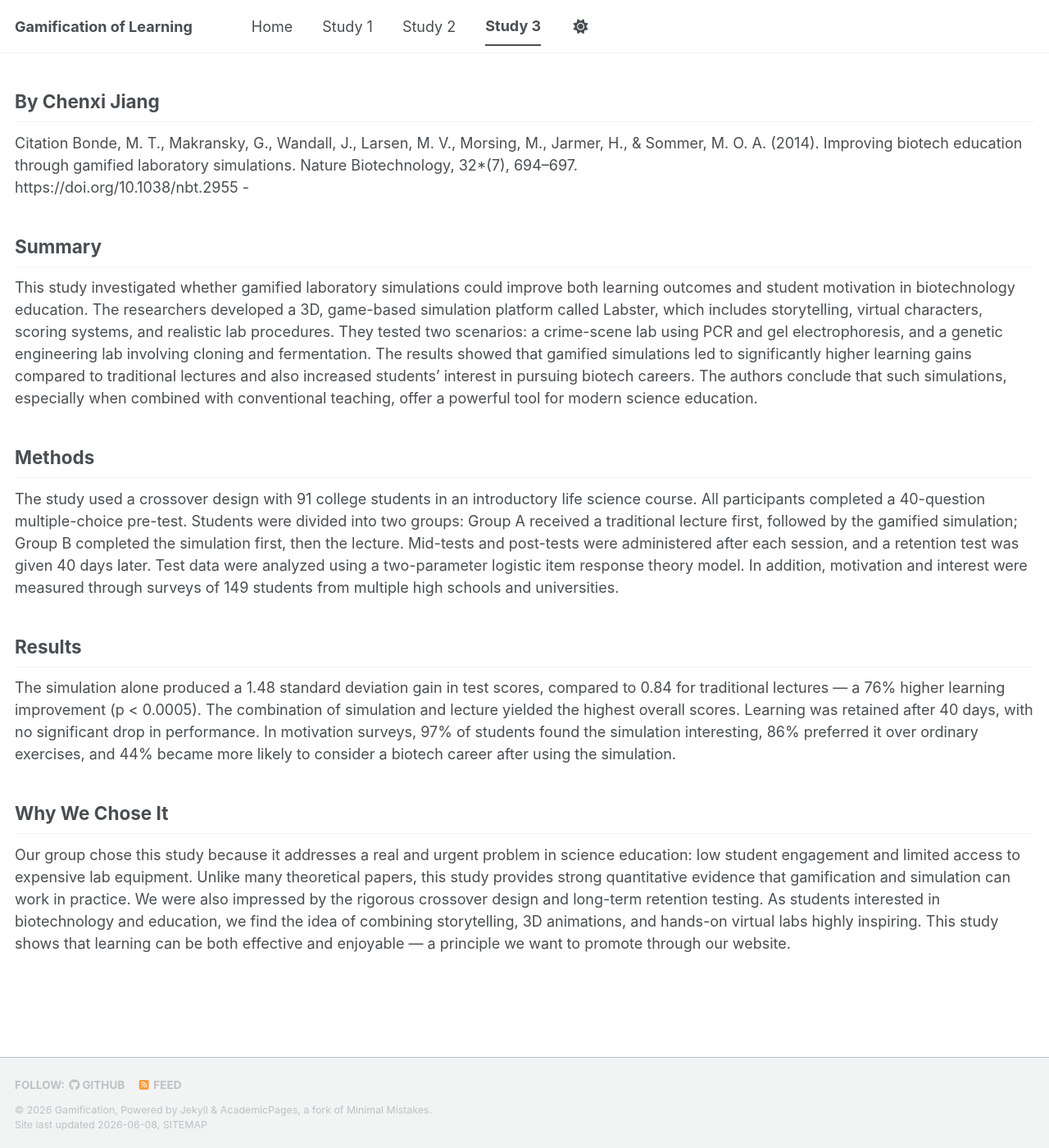
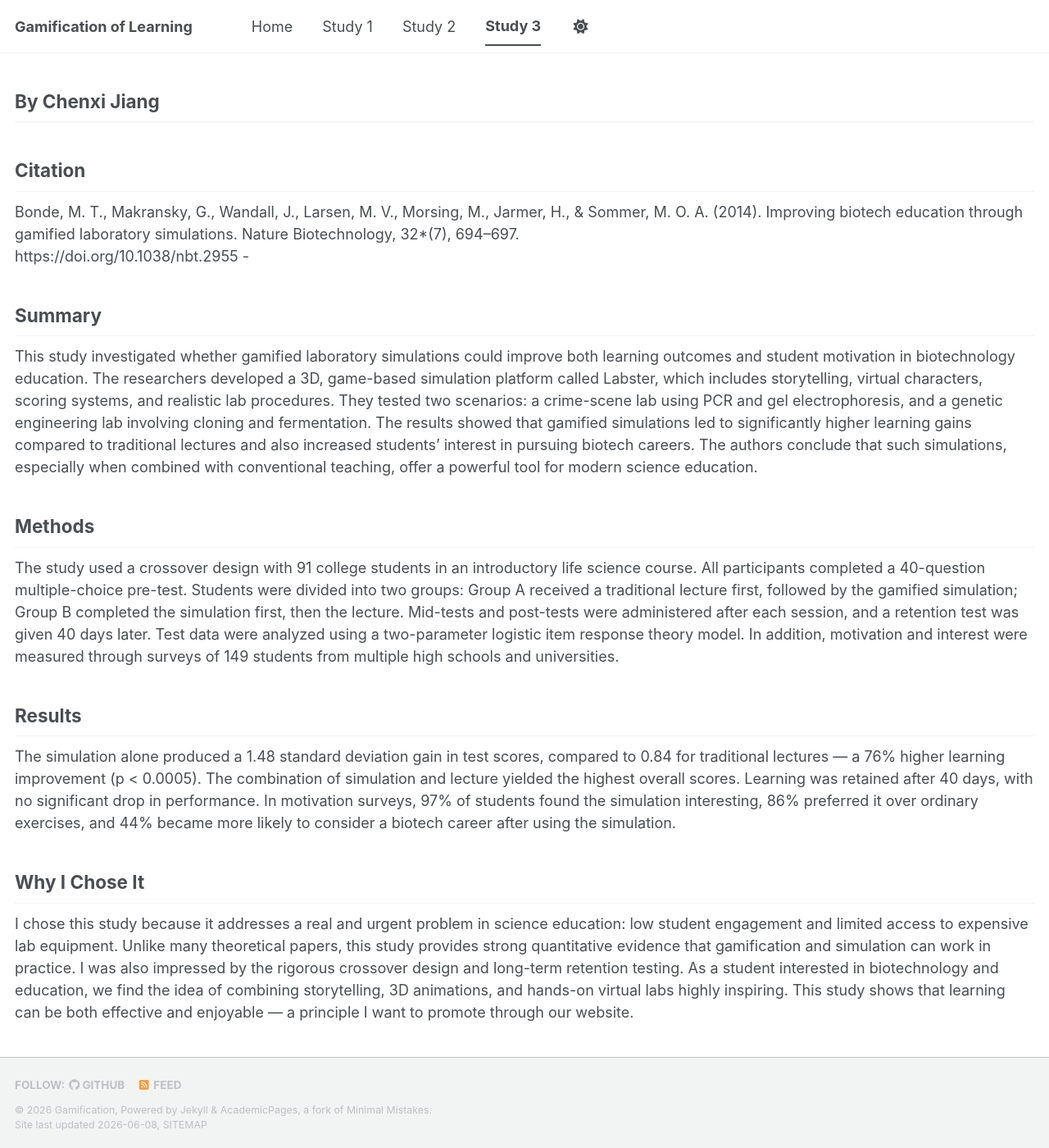
Before and after one commit to gutesy/gamification, a Jekyll site: the page built from _pages/study3.md, in a window 1280 px wide and 1400 px high. Shown: the whole window at 82% size. Built offline with Jekyll 4.4.1, drawn with Linux system fonts in a browser that asks for light colours; a script bundle is joined from its source files by our own code; library files that are not in the unit come from our copies.

Commit message:
Update study3.md

```diff
--- a/_pages/study3.md
+++ b/_pages/study3.md
@@ -7,6 +7,7 @@ By Chenxi Jiang
 -
 
 Citation
+-
 Bonde, M. T., Makransky, G., Wandall, J., Larsen, M. V., Morsing, M., Jarmer, H., & Sommer, M. O. A. (2014). Improving biotech education through gamified laboratory simulations. Nature Biotechnology, 32*(7), 694–697.
 https://doi.org/10.1038/nbt.2955
 -
@@ -25,6 +26,6 @@ Results
 -
 The simulation alone produced a 1.48 standard deviation gain in test scores, compared to 0.84 for traditional lectures — a 76% higher learning improvement (p < 0.0005). The combination of simulation and lecture yielded the highest overall scores. Learning was retained after 40 days, with no significant drop in performance. In motivation surveys, 97% of students found the simulation interesting, 86% preferred it over ordinary exercises, and 44% became more likely to consider a biotech career after using the simulation.
 
-Why We Chose It
+Why I Chose It
 -
-Our group chose this study because it addresses a real and urgent problem in science education: low student engagement and limited access to expensive lab equipment. Unlike many theoretical papers, this study provides strong quantitative evidence that gamification and simulation can work in practice. We were also impressed by the rigorous crossover design and long-term retention testing. As students interested in biotechnology and education, we find the idea of combining storytelling, 3D animations, and hands-on virtual labs highly inspiring. This study shows that learning can be both effective and enjoyable — a principle we want to promote through our website.
+I chose this study because it addresses a real and urgent problem in science education: low student engagement and limited access to expensive lab equipment. Unlike many theoretical papers, this study provides strong quantitative evidence that gamification and simulation can work in practice. I was also impressed by the rigorous crossover design and long-term retention testing. As a student interested in biotechnology and education, we find the idea of combining storytelling, 3D animations, and hands-on virtual labs highly inspiring. This study shows that learning can be both effective and enjoyable — a principle I want to promote through our website.
```
